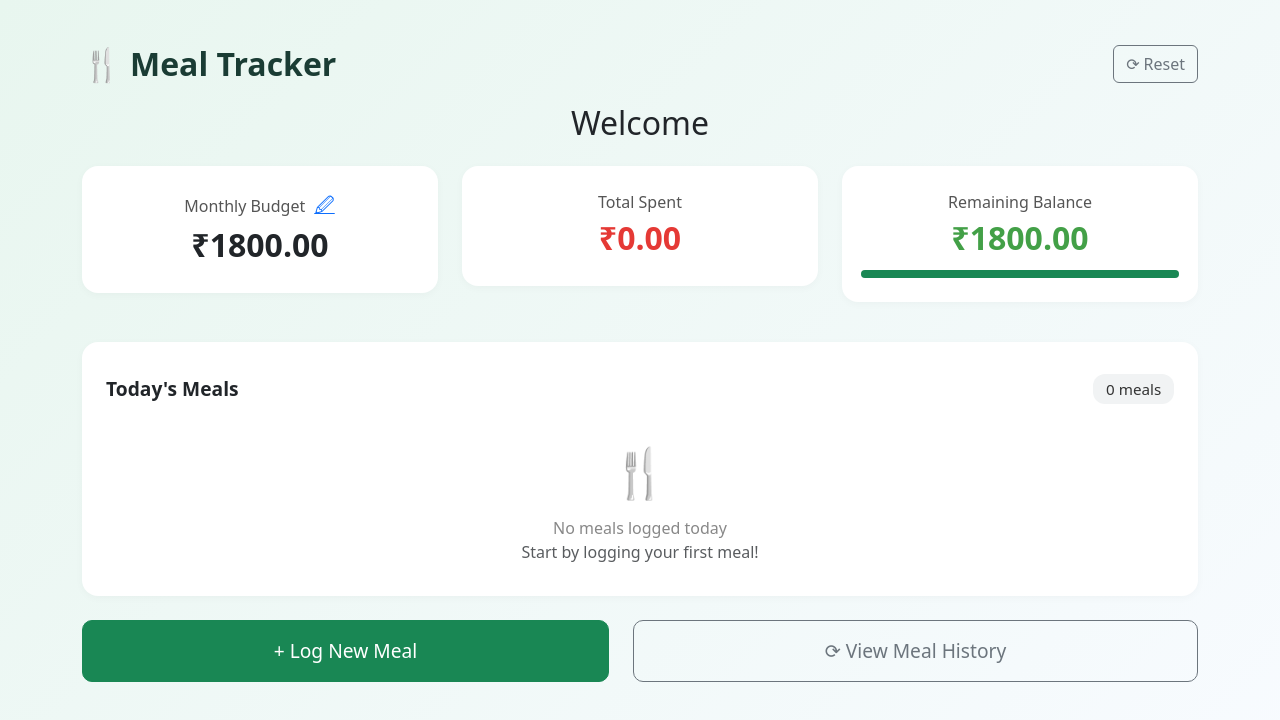
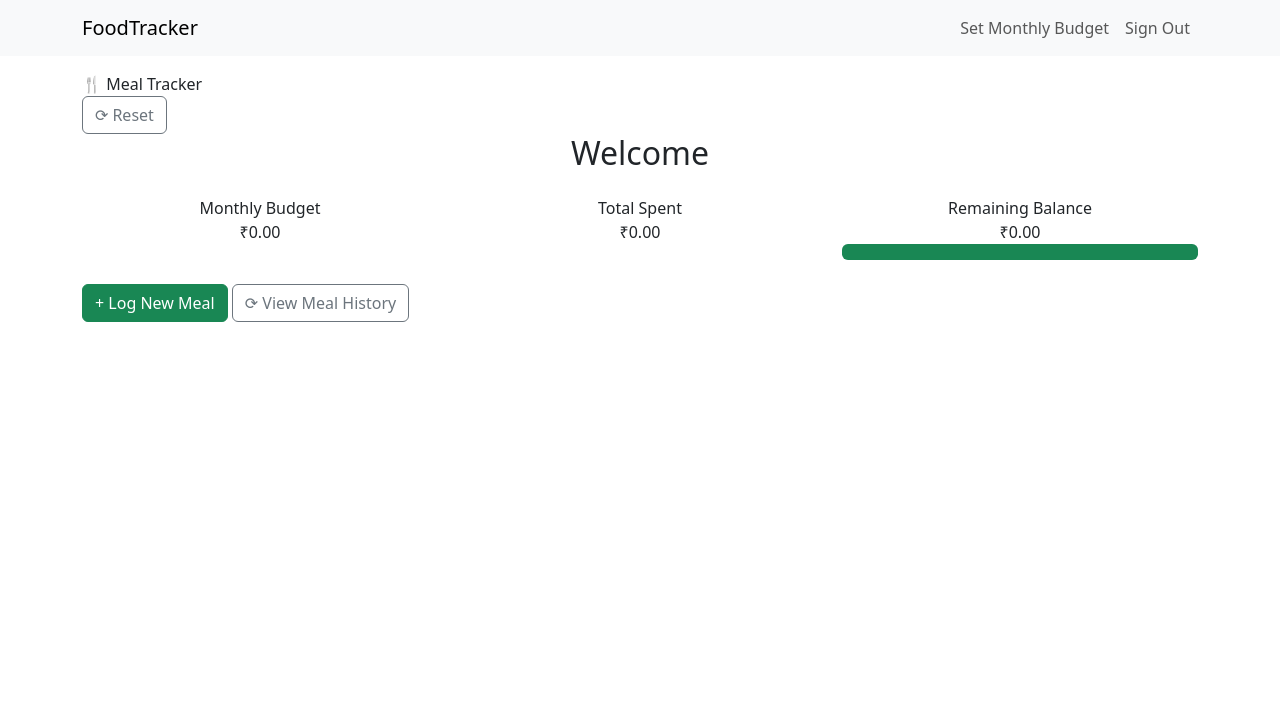
Before and after one commit to BhuvaaneshR/FoodTracker, a plain HTML site: page frontend/index.html in a window 1280 px wide. Drawn offline with nearby package versions, Linux system fonts and the light colour scheme.

Commit message:
Monthly Balance error Resolved

```diff
--- a/frontend/index.html
+++ b/frontend/index.html
@@ -1,116 +1,34 @@
 <!DOCTYPE html>
 <html lang="en">
 <head>
-    <meta charset="UTF-8">
-    <meta name="viewport" content="width=device-width, initial-scale=1.0">
+  <meta charset="UTF-8" />
+  <meta name="viewport" content="width=device-width, initial-scale=1.0"/>
   <title>FoodTracker Home</title>
-    <link href="https://cdn.jsdelivr.net/npm/bootstrap@5.3.0/dist/css/bootstrap.min.css" rel="stylesheet">
+  <link href="https://cdn.jsdelivr.net/npm/bootstrap@5.3.0/dist/css/bootstrap.min.css" rel="stylesheet"/>
   <style>
-        body {
-            background: linear-gradient(135deg, #e8f6ef 0%, #f8fbff 100%);
-            min-height: 100vh;
-        }
-        .dashboard-header {
-            display: flex;
-            align-items: center;
-            justify-content: space-between;
-            padding: 1.5rem 0 1rem 0;
-        }
-        .dashboard-header .logo {
-            font-size: 2rem;
-            font-weight: 700;
-            color: #1a3c34;
-            display: flex;
-            align-items: center;
-        }
-        .dashboard-header .logo-icon {
-            font-size: 2rem;
-            margin-right: 0.5rem;
-        }
-        .dashboard-header .reset-btn {
-            font-size: 1.1rem;
-        }
-        .card-metric {
-            border-radius: 16px;
-            box-shadow: 0 2px 8px rgba(0,0,0,0.03);
-            padding: 1.5rem 1.2rem;
-            margin-bottom: 1rem;
-            background: #fff;
-        }
-        .card-metric .metric-label {
-            font-size: 1rem;
-            color: #555;
-        }
-        .card-metric .metric-value {
-            font-size: 2rem;
-            font-weight: 700;
-        }
-        .card-metric .metric-value.red {
-            color: #e53935;
-        }
-        .card-metric .metric-value.green {
-            color: #43a047;
-        }
-        .card-metric .progress {
-            height: 8px;
-            margin-top: 0.5rem;
-        }
-        .meals-section {
-            background: #fff;
-            border-radius: 16px;
-            box-shadow: 0 2px 8px rgba(0,0,0,0.03);
-            padding: 2rem 1.5rem;
-            margin-bottom: 2rem;
-        }
-        .meals-section .meals-header {
-            display: flex;
-            align-items: center;
-            justify-content: space-between;
-            margin-bottom: 1.5rem;
-        }
-        .meals-section .meals-header .meals-title {
-            font-size: 1.2rem;
-            font-weight: 600;
-        }
-        .meals-section .meals-header .meals-count {
-            background: #f1f3f4;
-            border-radius: 12px;
-            padding: 0.2rem 0.8rem;
-            font-size: 0.95rem;
-            color: #333;
-        }
-        .meals-section .no-meals {
-            text-align: center;
-            color: #888;
-            margin-top: 2rem;
-        }
-        .meals-section .no-meals .icon {
-            font-size: 3rem;
-            color: #d1d5db;
-            margin-bottom: 0.5rem;
-        }
-        .action-btns {
-            display: flex;
-            gap: 1.5rem;
-            margin-bottom: 2rem;
-        }
-        .action-btns .btn {
-            font-size: 1.2rem;
-            padding: 1rem 0;
-            border-radius: 10px;
-        }
-        @media (max-width: 768px) {
-            .dashboard-header, .action-btns {
-                flex-direction: column;
-                align-items: stretch;
-            }
-            .dashboard-header {
-                gap: 0.5rem;
-            }
-        }
+    /* ... same styles as you posted earlier ... */
   </style>
 </head>
 <body>
+  <!-- Navbar -->
+  <nav class="navbar navbar-expand-lg navbar-light bg-light">
+    <div class="container">
+      <a class="navbar-brand" href="index.html">FoodTracker</a>
+      <button class="navbar-toggler" type="button" data-bs-toggle="collapse" data-bs-target="#navbarNav" aria-controls="navbarNav" aria-expanded="false" aria-label="Toggle navigation">
+        <span class="navbar-toggler-icon"></span>
+      </button>
+      <div class="collapse navbar-collapse" id="navbarNav">
+        <ul class="navbar-nav ms-auto">
+          <li class="nav-item">
+            <a class="nav-link" href="set_budget.html" id="setBudgetNav">Set Monthly Budget</a>
+          </li>
+          <li class="nav-item">
+            <a class="nav-link" href="login.html" id="signOutNav">Sign Out</a>
+          </li>
+        </ul>
+      </div>
+    </div>
+  </nav>
   <div class="container py-3">
     <div class="dashboard-header">
       <div class="logo">
@@ -120,19 +38,18 @@
         <button class="btn btn-outline-secondary" id="resetBtn"><span class="me-1">⟳</span>Reset</button>
       </div>
     </div>
+
     <div class="text-center mb-4">
       <h2 id="welcomeText">Welcome</h2>
     </div>
+
     <div class="row mb-4">
       <div class="col-md-4">
         <div class="card-metric text-center">
           <div class="metric-label d-flex justify-content-center align-items-center">
             Monthly Budget
-                        <button class="btn btn-link p-0 ms-2" id="editBudgetBtn" title="Edit Budget" style="font-size:1.2rem;">
-                            🖉
-                        </button>
           </div>
-                    <div class="metric-value">₹<span id="budgetValue">1800.00</span></div>
+          <div class="metric-value">₹<span id="budgetValue">0.00</span></div>
         </div>
       </div>
       <div class="col-md-4">
@@ -144,34 +61,23 @@
       <div class="col-md-4">
         <div class="card-metric text-center">
           <div class="metric-label">Remaining Balance</div>
-                    <div class="metric-value green">₹<span id="balanceValue">1800.00</span></div>
+          <div class="metric-value green">₹<span id="balanceValue">0.00</span></div>
           <div class="progress">
             <div class="progress-bar bg-success" id="balanceBar" role="progressbar" style="width: 100%"></div>
           </div>
         </div>
       </div>
     </div>
-        <div class="meals-section mb-4">
-            <div class="meals-header">
-                <div class="meals-title">Today's Meals</div>
-                <div class="meals-count" id="mealsCount">0 meals</div>
-            </div>
-            <div class="no-meals">
-                <div class="icon">🍴</div>
-                <div>No meals logged today</div>
-                <div class="text-muted">Start by logging your first meal!</div>
+
+    <!-- Meals section skipped for brevity -->
+
+    <div class="action-btns mb-4">
+      <button class="btn btn-success flex-fill" onclick="window.location.href='meal_log.html'">+ Log New Meal</button>
+      <button class="btn btn-outline-secondary flex-fill" onclick="window.location.href='dashboard.html'">⟳ View Meal History</button>
     </div>
   </div>
-        <div class="action-btns mb-4">
-            <button class="btn btn-success flex-fill" onclick="window.location.href='meal_log.html'">
-                + Log New Meal
-            </button>
-            <button class="btn btn-outline-secondary flex-fill" onclick="window.location.href='dashboard.html'">
-                ⟳ View Meal History
-            </button>
-        </div>
-    </div>
-    <!-- Modal for editing budget -->
+
+  <!-- Modal -->
   <div class="modal fade" id="editBudgetModal" tabindex="-1" aria-labelledby="editBudgetModalLabel" aria-hidden="true">
     <div class="modal-dialog">
       <div class="modal-content">
@@ -189,52 +95,52 @@
       </div>
     </div>
   </div>
+
+  <!-- Scripts -->
+  <script src="https://cdn.jsdelivr.net/npm/bootstrap@5.3.0/dist/js/bootstrap.bundle.min.js"></script>
   <script>
-        // Set welcome text with user's name
+    const userEmail = localStorage.getItem('userEmail');
     const userFullName = localStorage.getItem('userFullName');
-        if (userFullName) {
-            document.getElementById('welcomeText').textContent = `Welcome, ${userFullName}`;
-        } else {
-            document.getElementById('welcomeText').textContent = 'Welcome';
+    const budgetValueElem = document.getElementById('budgetValue');
+    const balanceValueElem = document.getElementById('balanceValue');
+    const balanceBar = document.getElementById('balanceBar');
+
+    // Welcome name
+    document.getElementById('welcomeText').textContent = userFullName ? `Welcome, ${userFullName}` : 'Welcome';
+
+    // Fetch and display budget
+    if (userEmail) {
+      fetch(`http://localhost:5000/api/budget?email=${encodeURIComponent(userEmail)}`)
+        .then(res => res.json())
+        .then(data => {
+          if (data.budget !== undefined) {
+            const budget = parseFloat(data.budget).toFixed(2);
+            budgetValueElem.textContent = budget;
+            balanceValueElem.textContent = budget;
+            balanceBar.style.width = '100%';
           }
-        // Reset button functionality (placeholder)
-        document.getElementById('resetBtn').addEventListener('click', function() {
-            alert('Reset functionality coming soon!');
         });
+    }
 
-        // Budget edit logic
-        const budgetValueElem = document.getElementById('budgetValue');
+    // Edit budget modal
     const editBudgetBtn = document.getElementById('editBudgetBtn');
     const editBudgetModal = new bootstrap.Modal(document.getElementById('editBudgetModal'));
     const newBudgetInput = document.getElementById('newBudgetInput');
     const saveBudgetBtn = document.getElementById('saveBudgetBtn');
 
-        // Get user email from localStorage (set after login)
-        const userEmail = localStorage.getItem('userEmail');
-
-        // Fetch budget from backend if user is logged in
-        if (userEmail) {
-            fetch(`http://localhost:5000/api/budget?email=${encodeURIComponent(userEmail)}`)
-                .then(res => res.json())
-                .then(data => {
-                    if (data.budget !== undefined) {
-                        budgetValueElem.textContent = parseFloat(data.budget).toFixed(2);
-                        localStorage.setItem('monthlyBudget', parseFloat(data.budget).toFixed(2));
-                    }
-                });
-        }
-
-        editBudgetBtn.addEventListener('click', function() {
-            newBudgetInput.value = budgetValueElem.textContent;
+    editBudgetBtn.addEventListener('click', () => {
+    newBudgetInput.value = document.getElementById('budgetValue').textContent;
       editBudgetModal.show();
     });
 
-        saveBudgetBtn.addEventListener('click', function() {
+    saveBudgetBtn.addEventListener('click', () => {
       const newBudget = parseFloat(newBudgetInput.value);
       if (!isNaN(newBudget) && newBudget >= 0) {
         budgetValueElem.textContent = newBudget.toFixed(2);
+        balanceValueElem.textContent = newBudget.toFixed(2);
+        balanceBar.style.width = '100%';
         localStorage.setItem('monthlyBudget', newBudget.toFixed(2));
-                // Update budget in backend if user is logged in
+
         if (userEmail) {
           fetch('http://localhost:5000/api/budget', {
             method: 'POST',
@@ -243,21 +149,31 @@
           })
             .then(res => res.json())
             .then(data => {
-                        if (data.message) {
-                            // Optionally show a success message
-                        } else if (data.error) {
-                            alert(data.error);
-                        }
+              if (data.error) alert(data.error);
             })
             .catch(() => {
-                        alert('Error updating budget in server.');
+              alert('Error updating budget on server.');
             });
         }
+
         editBudgetModal.hide();
       } else {
         alert('Please enter a valid budget amount.');
       }
     });
+
+    // Navbar actions
+    // Only handle sign out logic, let anchor tags handle navigation
+    document.getElementById('signOutNav').addEventListener('click', function(e) {
+      localStorage.removeItem('userFullName');
+      localStorage.removeItem('userEmail');
+      localStorage.removeItem('monthlyBudget');
+    });
+
+    // Reset button functionality (placeholder)
+    document.getElementById('resetBtn').addEventListener('click', function() {
+      alert('Reset functionality coming soon!');
+    });
   </script>
 </body>
 </html>
```
Also changed, not shown: frontend/set_budget.html (added, +66 -0 lines). Lines whose indentation alone changed are shown as unchanged.
